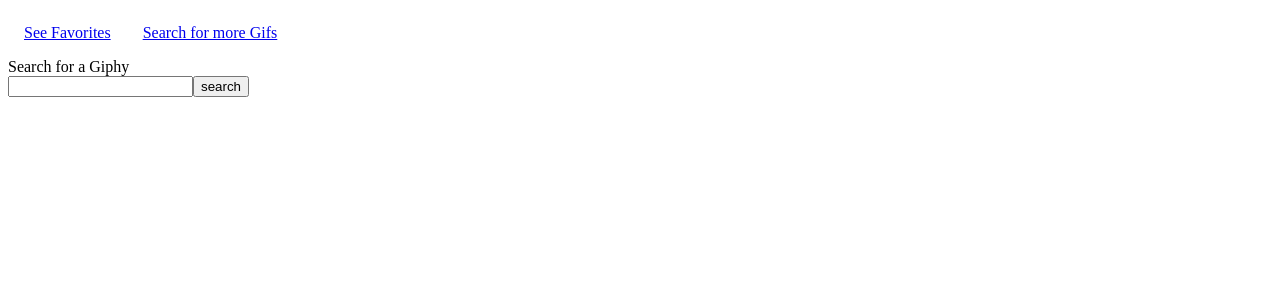
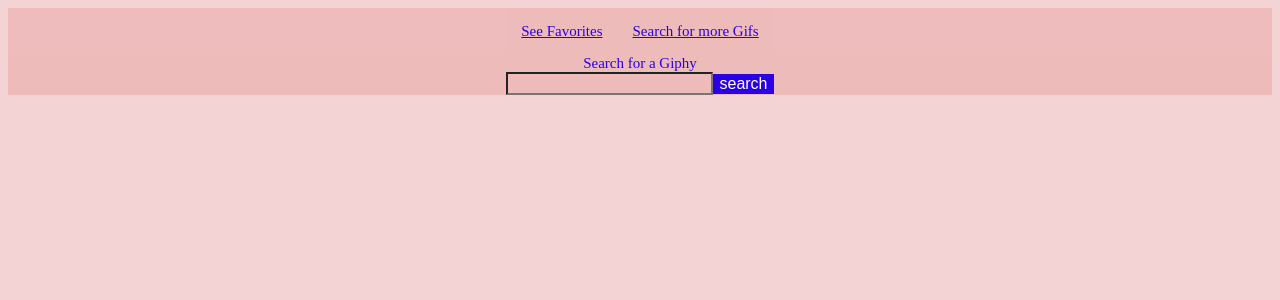
Before and after one commit to kristenstoeckeler/GROUP-GIPHY-SAGA-PROJECT, a React (Create React App) app: page /#/ in a window 1280 px wide. Shown: the top 300 px of the page. Built offline with nearby package versions, Linux system fonts and the light colour scheme.

Commit message:
style added on favs

```diff
--- /dev/null
+++ b/src/components/FavoriteGif/FavoriteGif.css
@@ -0,0 +1,17 @@
+*{
+background-color: rgba(238, 188, 188, 0.65);
+text-align: center;
+font-size: 15px;
+color: rgb(42, 0, 228);
+}
+
+select{
+color: red;
+}
+button {
+  background-color: rgb(42, 0, 228);
+  border: snow;
+  color: white;
+  text-align: center;
+  font-size: 16px;
+}
```
Also changed, not shown: src/components/FavoriteGif/FavoriteGif.js (+11 -9 lines), src/components/GiphySearch/GiphySearch.js (+5 -5 lines).
